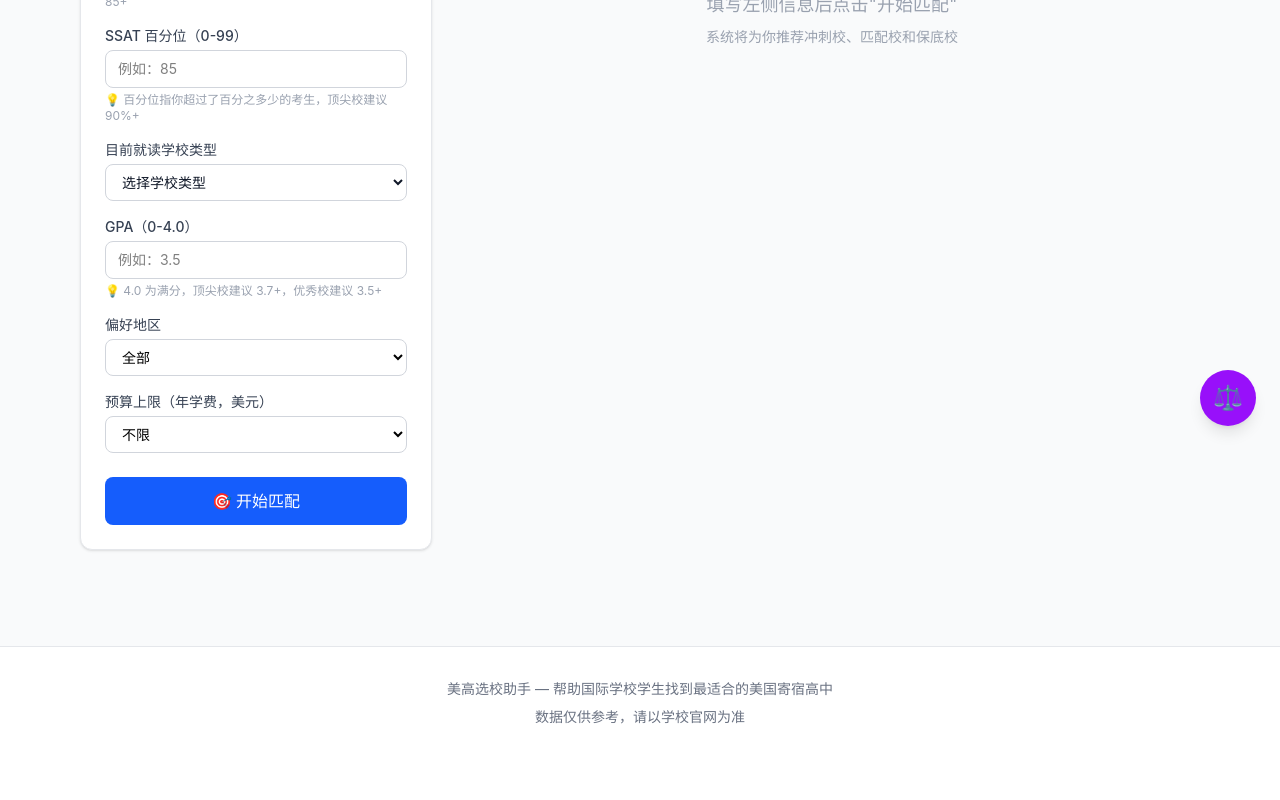
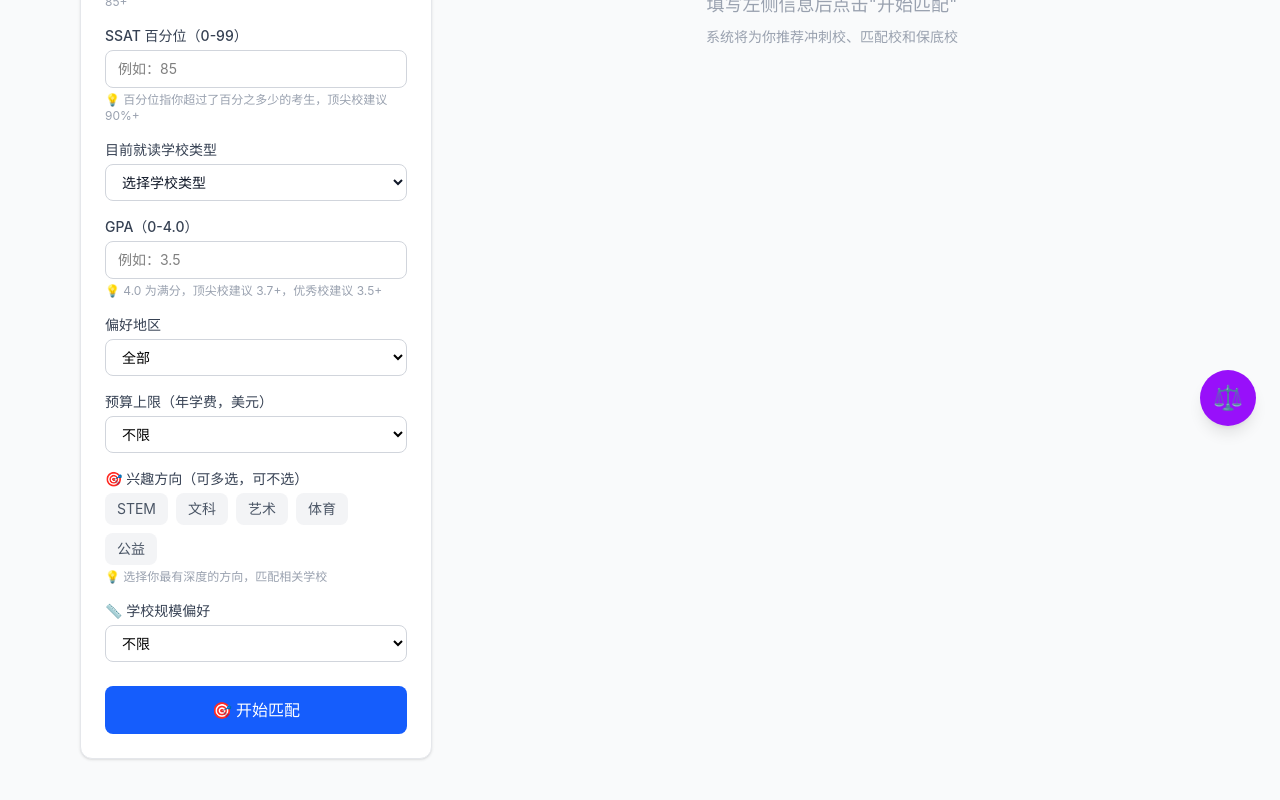
Before and after one commit to Hshyyy/meigao-helper, a React (Vite) app: page /recommend in a window 1280 px wide. Shown: the part 350-1150 px from the top of the page. Before the commit the page ends 1109 px from the top, so only its background shows below. Built offline with nearby package versions, Linux system fonts and the light colour scheme.

Commit message:
推荐算法升级：新增兴趣方向和学校规模匹配

```diff
--- a/src/pages/Recommend.tsx
+++ b/src/pages/Recommend.tsx
@@ -92,6 +92,8 @@ interface StudentProfile {
   region: string;
   maxBudget: number;
   schoolType: string;
+  interests: string[]; // 兴趣方向：STEM、文科、艺术、体育、公益
+  schoolSize: string; // 学校规模偏好：small、medium、large、不限
 }
 
 function matchSchools(profile: StudentProfile): MatchResult[] {
@@ -197,6 +199,27 @@ function matchSchools(profile: StudentProfile): MatchResult[] {
       reasons.push("公立学校背景，需加强英语准备");
     }
 
+    // 兴趣方向匹配
+    const interestMatch = profile.interests.filter((i) =>
+      school.tags.some((tag) => tag.includes(i))
+    );
+    if (profile.interests.length > 0 && interestMatch.length > 0) {
+      score += 3;
+      reasons.push(`${interestMatch.join("/")} 方向匹配`);
+    }
+
+    // 学校规模偏好
+    if (profile.schoolSize) {
+      const sizeMatch =
+        (profile.schoolSize === "small" && school.studentCount < 400) ||
+        (profile.schoolSize === "medium" && school.studentCount >= 400 && school.studentCount <= 700) ||
+        (profile.schoolSize === "large" && school.studentCount > 700);
+      if (sizeMatch) {
+        score += 2;
+        reasons.push("学校规模符合偏好");
+      }
+    }
+
     // 分类
     let type: "冲刺校" | "匹配校" | "保底校";
     if (score >= 75) {
@@ -229,6 +252,8 @@ export default function Recommend() {
     region: "全部",
     maxBudget: 0,
     schoolType: "",
+    interests: [],
+    schoolSize: "",
   });
   const [results, setResults] = useState<MatchResult[] | null>(null);
   const [selectedSchool, setSelectedSchool] = useState<School | null>(null);
@@ -260,7 +285,7 @@ export default function Recommend() {
     setResults(matched);
   };
 
-  const update = (key: keyof StudentProfile, value: string | number) => {
+  const update = (key: keyof StudentProfile, value: string | number | string[]) => {
     setProfile((prev) => ({ ...prev, [key]: value }));
   };
 
@@ -434,6 +459,54 @@ export default function Recommend() {
                   <option value={63000}>$63,000 以下</option>
                   <option value={65000}>$65,000 以下</option>
                   <option value={70000}>$70,000 以下</option>
+                </select>
+              </div>
+
+              {/* 兴趣方向（可选多选） */}
+              <div>
+                <label className="block text-sm font-medium text-gray-700 mb-1">
+                  🎯 兴趣方向（可多选，可不选）
+                </label>
+                <div className="flex flex-wrap gap-2">
+                  {["STEM", "文科", "艺术", "体育", "公益"].map((item) => (
+                    <button
+                      key={item}
+                      type="button"
+                      onClick={() => {
+                        const next = profile.interests.includes(item)
+                          ? profile.interests.filter((i) => i !== item)
+                          : [...profile.interests, item];
+                        update("interests", next);
+                      }}
+                      className={`px-3 py-1.5 rounded-lg text-sm transition-colors ${
+                        profile.interests.includes(item)
+                          ? "bg-blue-600 text-white"
+                          : "bg-gray-100 text-gray-600 hover:bg-gray-200"
+                      }`}
+                    >
+                      {item}
+                    </button>
+                  ))}
+                </div>
+                <p className="text-xs text-gray-400 mt-1">
+                  💡 选择你最有深度的方向，匹配相关学校
+                </p>
+              </div>
+
+              {/* 学校规模偏好 */}
+              <div>
+                <label className="block text-sm font-medium text-gray-700 mb-1">
+                  📏 学校规模偏好
+                </label>
+                <select
+                  value={profile.schoolSize}
+                  onChange={(e) => update("schoolSize", e.target.value)}
+                  className="w-full border border-gray-300 rounded-lg px-3 py-2 text-sm"
+                >
+                  <option value="">不限</option>
+                  <option value="small">小型（400人以下）</option>
+                  <option value="medium">中型（400-700人）</option>
+                  <option value="large">大型（700人以上）</option>
                 </select>
               </div>
             </div>
```
